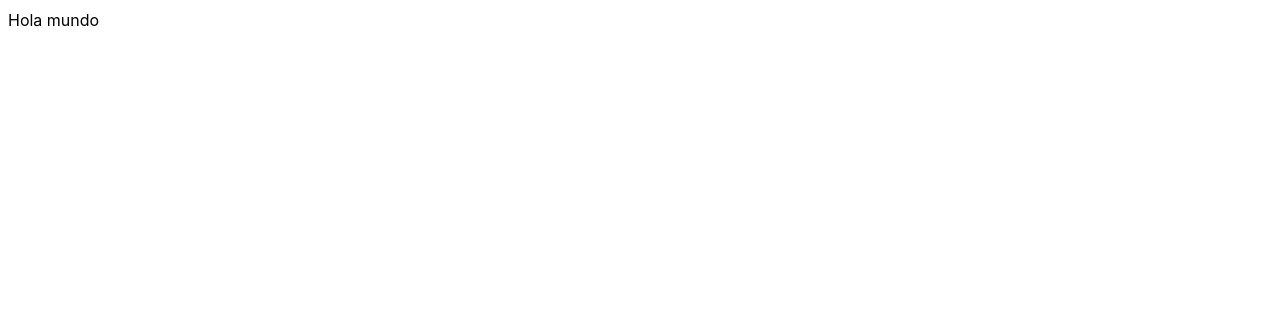
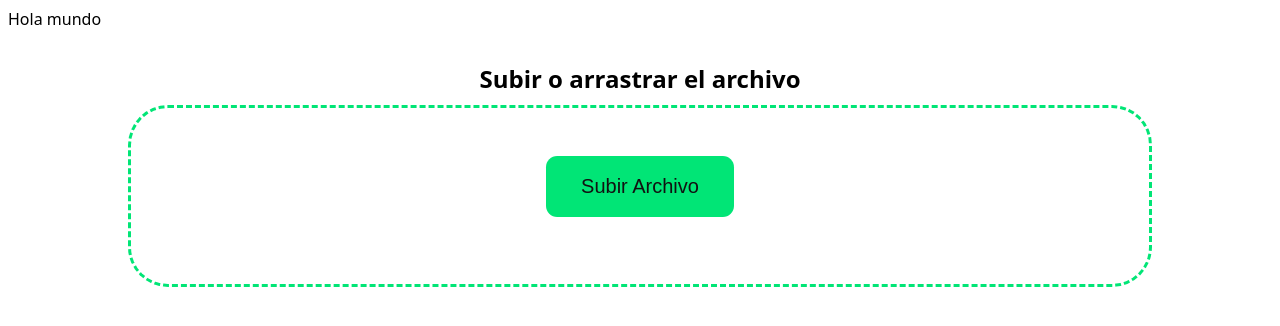
Before and after one commit to FabSDevX/Proyecto-SO-1, a React (Vite) app in the folder front-end/: page / in a window 1280 px wide. Shown: the top 326 px of the page. Built offline with nearby package versions, Linux system fonts and the light colour scheme.

Commit message:
UI Drag-File 70%

```diff
--- a/front-end/src/App.tsx
+++ b/front-end/src/UI/App.tsx
@@ -1,9 +1,11 @@
 import './App.css'
+import { FileDrag } from './sections/FileDrag'
 
 function App() {
   return (
     <>
       Hola mundo
+      <FileDrag/>
     </>
   )
 }
--- /dev/null
+++ b/front-end/src/UI/sections/FileDrag.css
@@ -0,0 +1,46 @@
+.dg-container{
+    display: flex;
+    margin: 0 auto;
+    max-width: 1024px;
+    flex-direction: column;
+}
+
+.dg-title{
+    display: flex;
+    justify-content: center;
+    font-size: x-large;
+    margin-bottom: 0.6rem;
+    text-wrap: wrap;
+}
+
+.dg-actor{
+    display: flex;
+    align-items: center;
+    height: 10vh;
+    border: 3px dashed #01E576;
+    padding: 3rem;
+    border-radius: 40px;
+    flex-direction: column;
+    font-size: 16px;
+}
+
+.dg-button{
+    background-color: #01E576;
+    border-radius: .7rem;
+    color: #111;
+    cursor: pointer;
+    font-size: 20px;
+    padding: 1.2rem 2.2rem;
+}
+
+.dg-button:hover{
+    background-color: #00A884;
+    color: white;
+    transition: 0.4s ease;
+}
+@media screen and (max-width: 1024px) {
+    .dg-actor{
+        border: none;
+        border-radius: 0px;
+    }
+  }
--- /dev/null
+++ b/front-end/src/UI/sections/FileDrag.tsx
@@ -0,0 +1,13 @@
+import './FileDrag.css'
+export function FileDrag(){
+    return(
+        <>
+            <div className='dg-container'>
+                <h4 className='dg-title'>Subir o arrastrar el archivo</h4>
+                <div className="dg-actor">
+                    <button className='dg-button'>Subir Archivo</button>
+                </div>
+            </div>
+        </>
+    )
+}
--- a/front-end/src/index.css
+++ b/front-end/src/index.css
@@ -1,12 +1,10 @@
 :root {
-  font-family: Inter, system-ui, Avenir, Helvetica, Arial, sans-serif;
-  line-height: 1.5;
-  font-weight: 400;
+  margin: 0;
+  padding: 0;
+  max-height: 100vh;
+  font-family: system-ui, -apple-system, BlinkMacSystemFont, 'Segoe UI', Roboto, Oxygen, Ubuntu, Cantarell, 'Open Sans', 'Helvetica Neue', sans-serif;
+}
 
-  color-scheme: light dark;
-
-  font-synthesis: none;
-  text-rendering: optimizeLegibility;
-  -webkit-font-smoothing: antialiased;
-  -moz-osx-font-smoothing: grayscale;
+button{
+  border: none;
 }
--- a/front-end/src/main.tsx
+++ b/front-end/src/main.tsx
@@ -1,6 +1,6 @@
 import React from 'react'
 import ReactDOM from 'react-dom/client'
-import App from './App.tsx'
+import App from './UI/App.tsx'
 import './index.css'
 
 ReactDOM.createRoot(document.getElementById('root')!).render(
```
Also changed, not shown: front-end/src/UI/App.css (added).
